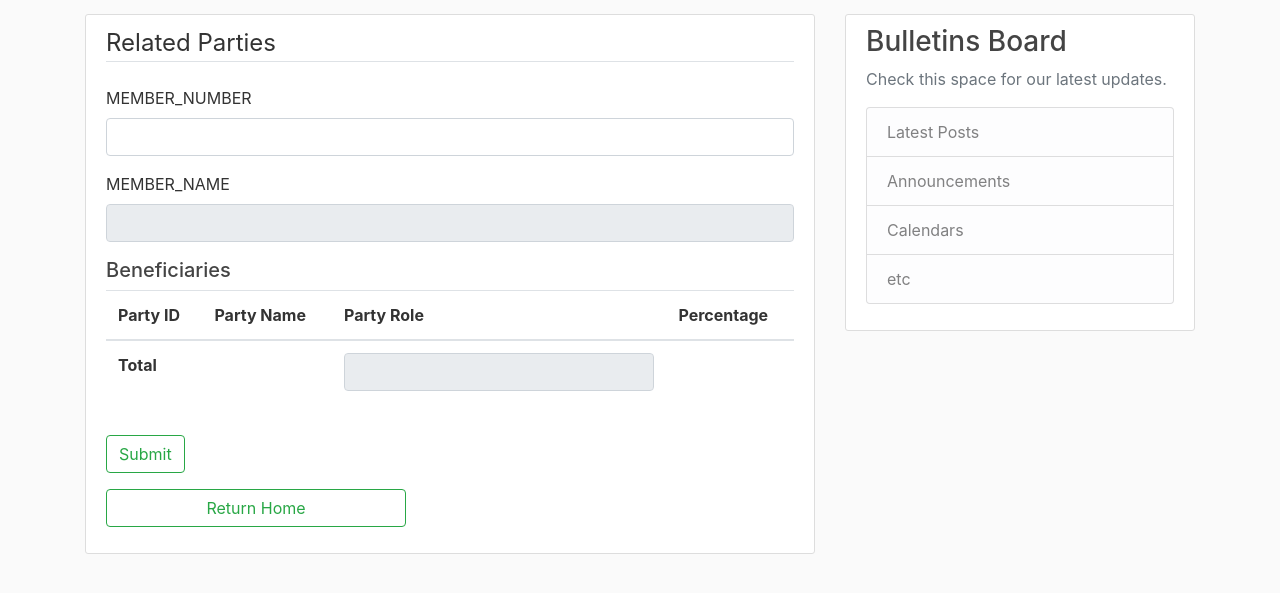
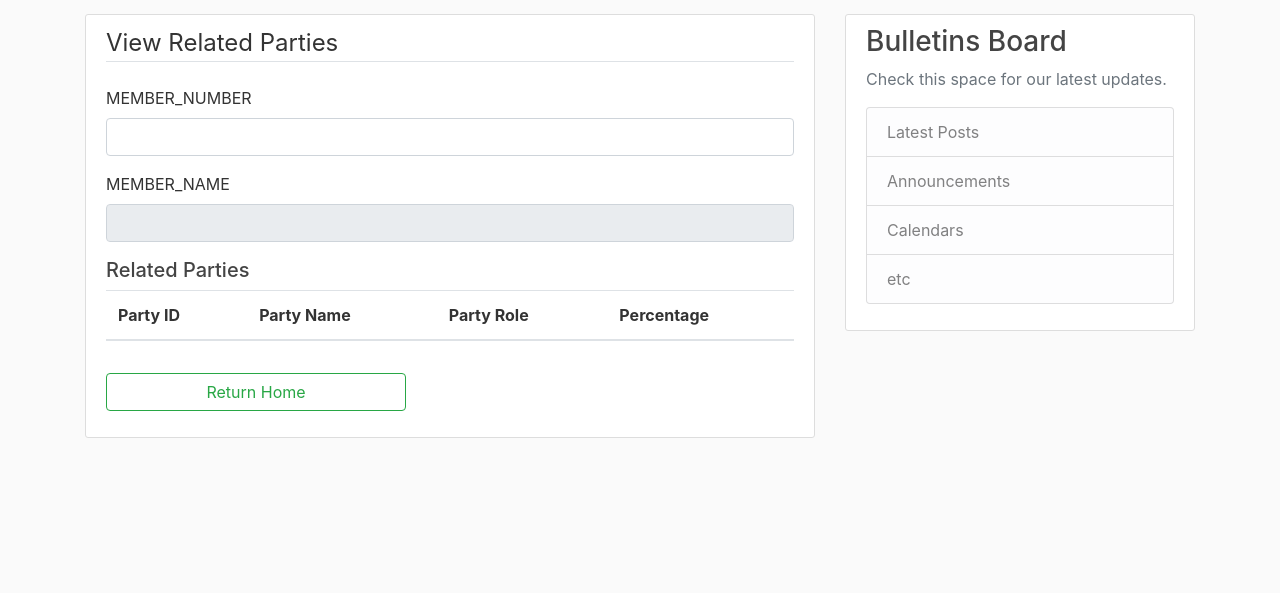
Before and after one commit to dmwangike/my-flask-app, a Flask app: page /view_party in a window 1280 px wide. Shown: the part 66-659 px from the top of the page. Run offline with Flask 3, Linux system fonts and the light colour scheme; the visitor is signed in with stand-in values (Sample User, id 1); lists and menus that the app fills with data are empty; parts of the project's set-up code (start-up, migrations or seed data) failed here and were passed over; some libraries are stand-ins or nearby versions.

Commit message:
RelationsX

```diff
--- a/templates/view_party.html
+++ b/templates/view_party.html
@@ -4,7 +4,7 @@
     <form method="POST">
         {{ form.hidden_tag() }}
         <fieldset class="form-group">
-            <legend class="border-bottom mb-4">Related Parties</legend>
+            <legend class="border-bottom mb-4">View Related Parties</legend>
 
             <div class="form-group">
                 {{ form.member_number.label(class="form-control-label") }}
@@ -16,7 +16,7 @@
                 {{ form.member_name(class="form-control", id="member_name") }}
             </div>
 
-            <h5>Beneficiaries</h5>
+            <h5>Related Parties</h5>
             <table class="table" id="beneficiaries_table">
                 <thead>
                     <tr>
@@ -27,17 +27,10 @@
                     </tr>
                 </thead>
                 <tbody></tbody>
-                <tfoot>
-                    <tr>
-                        <td colspan="2"><strong>Total</strong></td>
-                        <td><input type="text" class="form-control" id="total_percentage" readonly></td>
-                    </tr>
-                </tfoot>
+
             </table>
         </fieldset>
-        <div class="form-group">
-            {{ form.submit(class="btn btn-outline-success") }}
-        </div>
+
 
             <div class="form-group">
 		        <a href="{{ url_for('home') }}" class="btn btn-outline-success" style="width: 300px;">Return Home</a>
```
